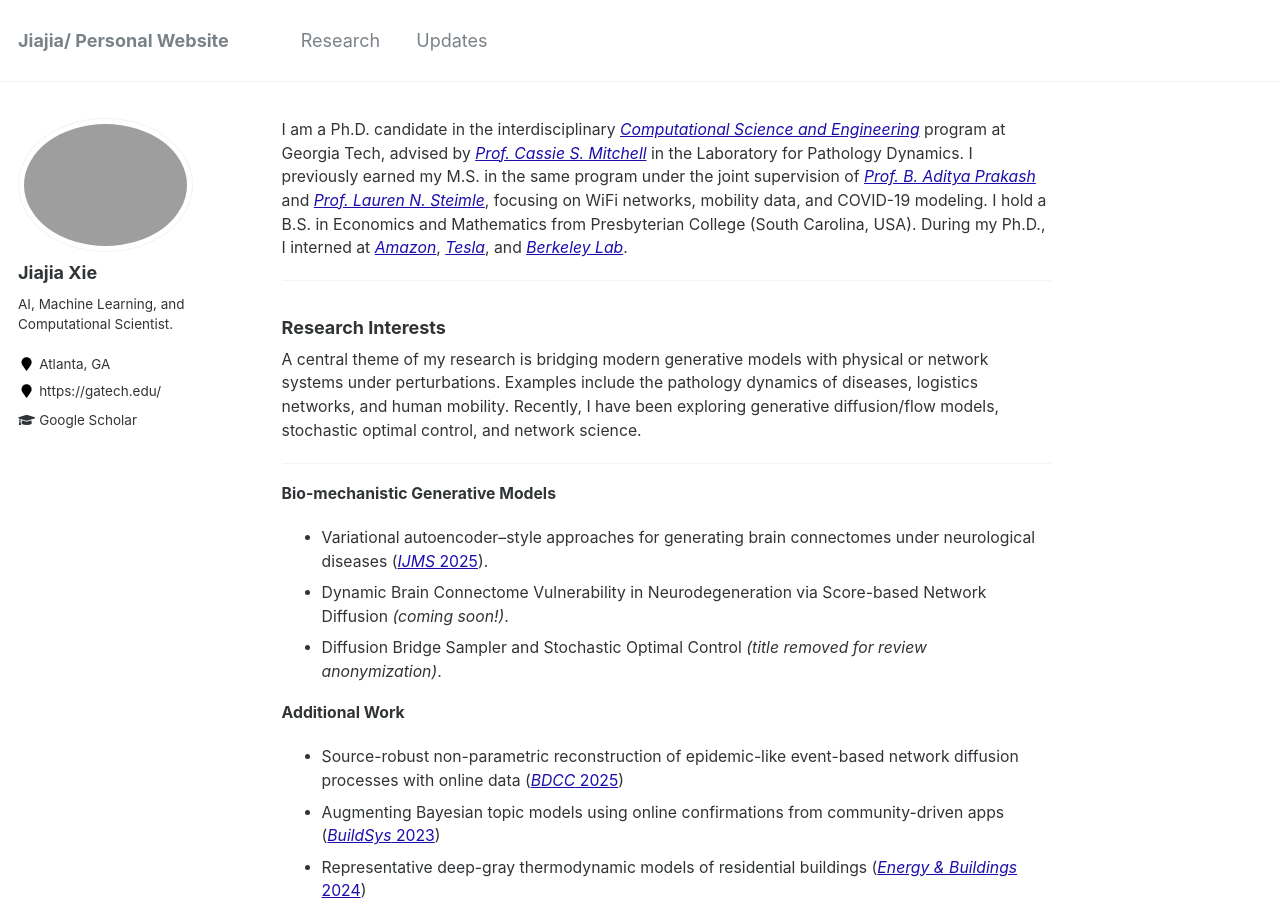
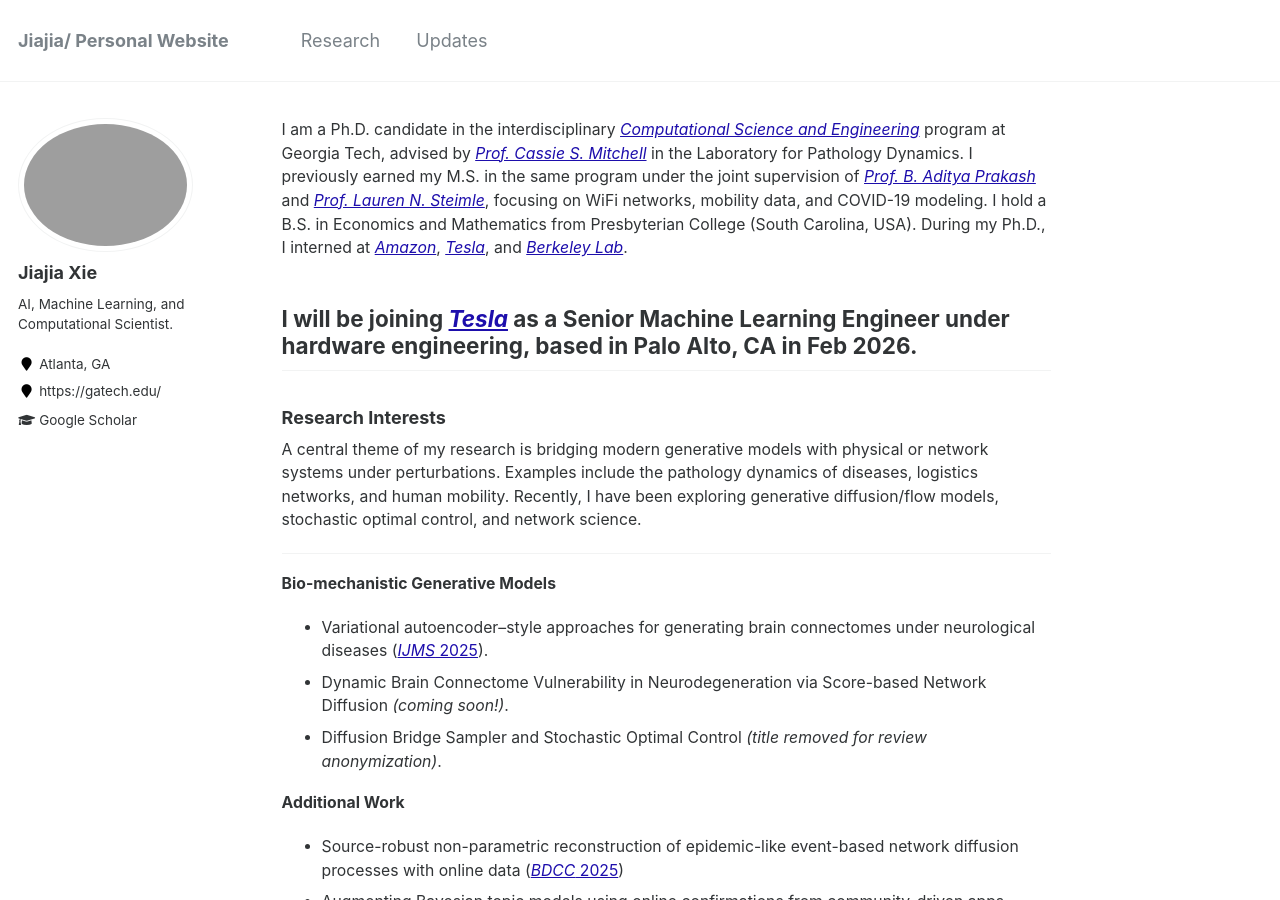
Before and after one commit to jxie1997/jxie1997.github.io, a Jekyll site: the page built from _pages/about.md, in a window 1280 px wide and 900 px high. Built offline with Jekyll 4.4.1, drawn with Linux system fonts in a browser that asks for light colours.

Commit message:
Update about.md, tesla

```diff
--- a/_pages/about.md
+++ b/_pages/about.md
@@ -9,6 +9,8 @@ redirect_from:
 
 I am a Ph.D. candidate in the interdisciplinary *[Computational Science and Engineering](https://cse.gatech.edu/)* program at Georgia Tech, advised by *[Prof. Cassie S. Mitchell](https://bme.gatech.edu/bme/faculty/Cassie-S.-Mitchell)* in the Laboratory for Pathology Dynamics. I previously earned my M.S. in the same program under the joint supervision of *[Prof. B. Aditya Prakash](https://faculty.cc.gatech.edu/~badityap/)* and *[Prof. Lauren N. Steimle](https://sites.gatech.edu/steimle/)*, focusing on WiFi networks, mobility data, and COVID-19 modeling. I hold a B.S. in Economics and Mathematics from Presbyterian College (South Carolina, USA). During my Ph.D., I interned at *[Amazon](https://www.amazon.science/)*, *[Tesla](https://tesla.com/)*, and *[Berkeley Lab](https://www.lbl.gov/)*.
 
+
+I will be joining *[Tesla](https://tesla.com/)* as a Senior Machine Learning Engineer under hardware engineering, based in Palo Alto, CA in Feb 2026.
 ---
 
 ### Research Interests
```
